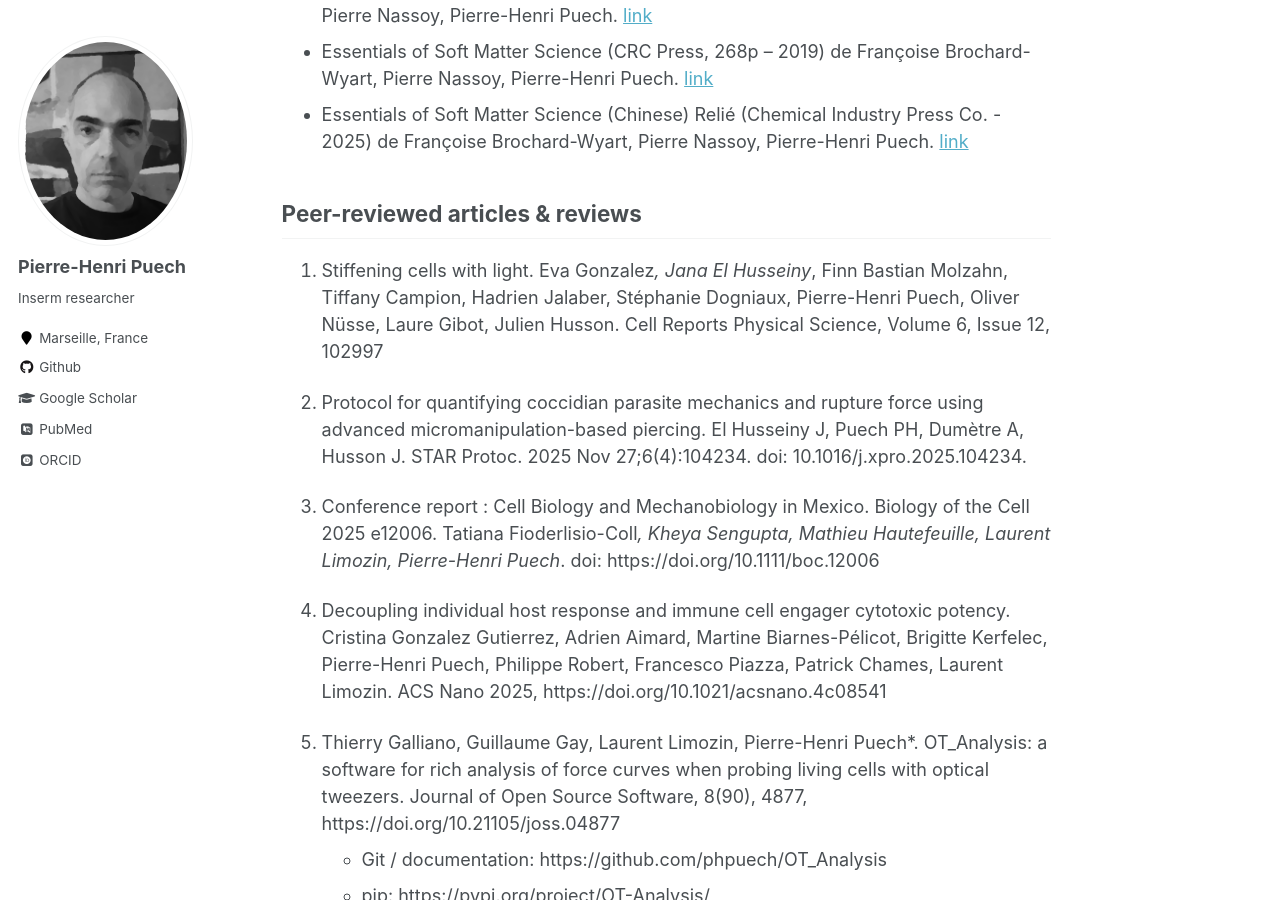
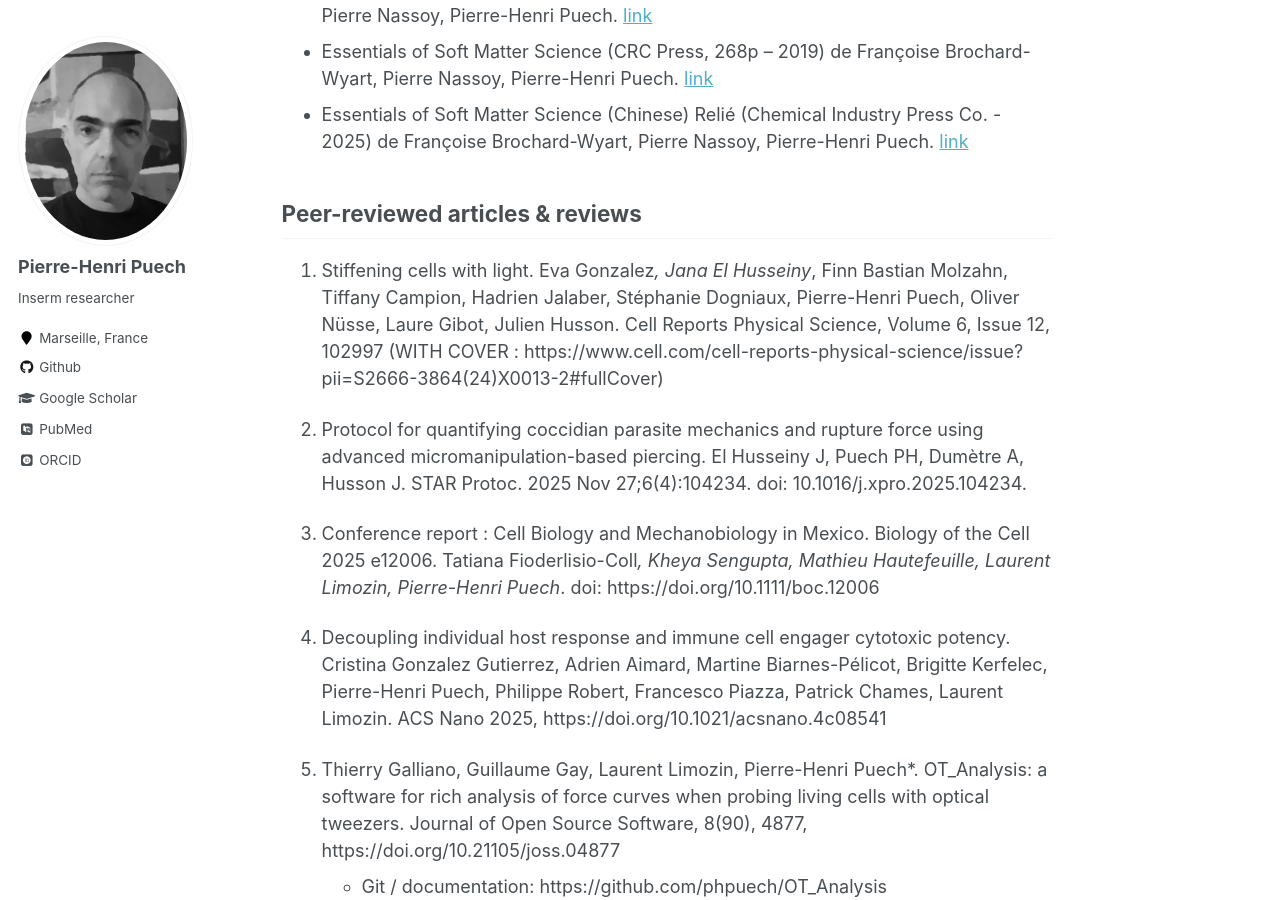
Before and after one commit to phpuech/phpuech.github.io, a Jekyll site: the page built from _pages/publications.md, in a window 1280 px wide and 900 px high, scrolled down 856 px. Built offline with Jekyll 4.4.1, drawn with Linux system fonts in a browser that asks for light colours; some web fonts are replaced.

Commit message:
add papers

```diff
--- a/_pages/publications.md
+++ b/_pages/publications.md
@@ -41,7 +41,7 @@ Farah Mustapha, Martine Biarnes-Pelicot, Remy Torro, Jana El Husseiny, Kheya Sen
 
 ## Peer-reviewed articles & reviews
 
-47. Stiffening cells with light. Eva Gonzalez*, Jana El Husseiny*, Finn Bastian Molzahn, Tiffany Campion, Hadrien Jalaber, Stéphanie Dogniaux, Pierre-Henri Puech, Oliver Nüsse, Laure Gibot, Julien Husson. Cell Reports Physical Science, Volume 6, Issue 12, 102997
+47. Stiffening cells with light. Eva Gonzalez*, Jana El Husseiny*, Finn Bastian Molzahn, Tiffany Campion, Hadrien Jalaber, Stéphanie Dogniaux, Pierre-Henri Puech, Oliver Nüsse, Laure Gibot, Julien Husson. Cell Reports Physical Science, Volume 6, Issue 12, 102997 (WITH COVER : https://www.cell.com/cell-reports-physical-science/issue?pii=S2666-3864(24)X0013-2#fullCover)
 
 46. Protocol for quantifying coccidian parasite mechanics and rupture force using advanced micromanipulation-based piercing. El Husseiny J, Puech PH, Dumètre A, Husson J. STAR Protoc. 2025 Nov 27;6(4):104234. doi: 10.1016/j.xpro.2025.104234.
 
```
